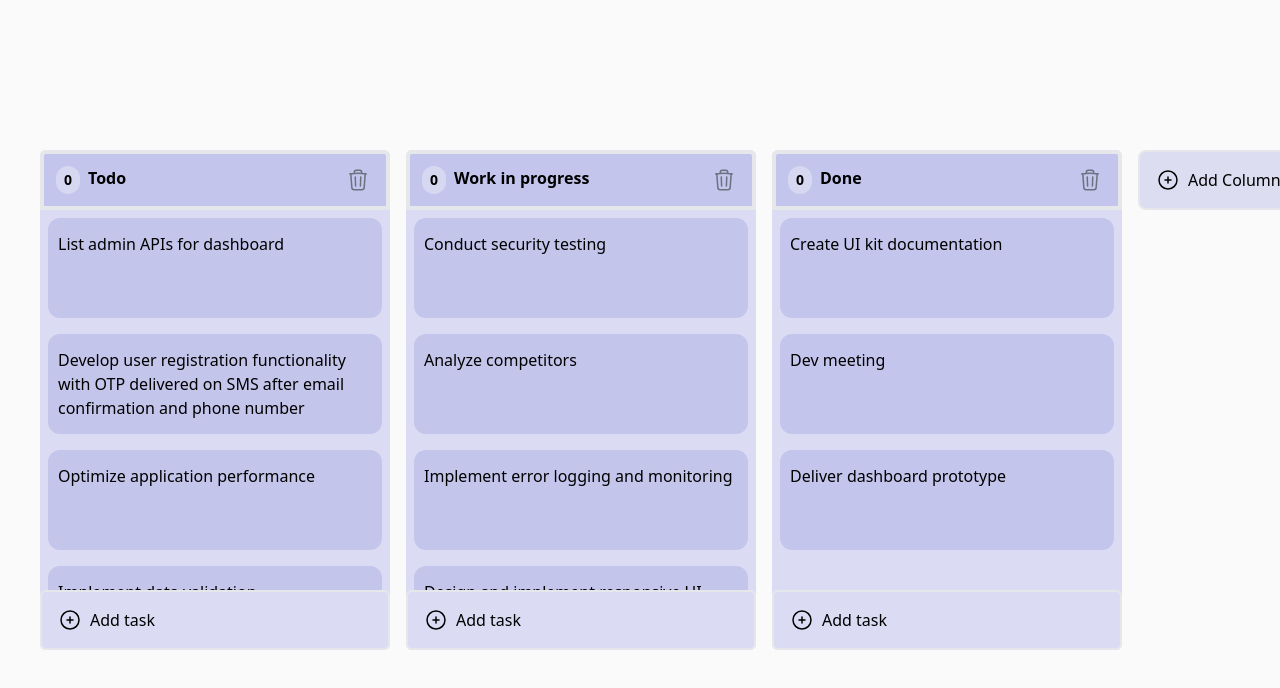
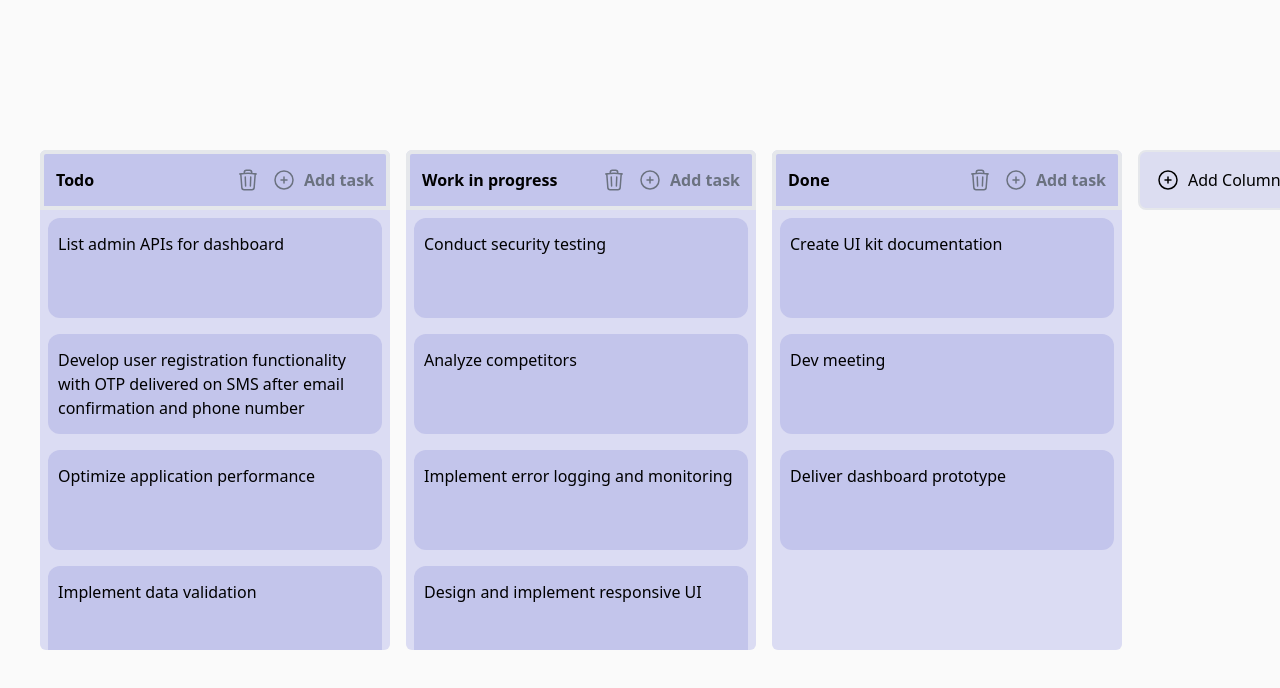
Before and after one commit to dariadia/kanban, a React (Create React App) app: page / in a window 1280 px wide. Shown: the top 688 px of the page. Built offline with nearby package versions, Linux system fonts and the light colour scheme.

Commit message:
style app

```diff
--- a/src/components/ColumnContainer.tsx
+++ b/src/components/ColumnContainer.tsx
@@ -15,7 +15,7 @@ interface Props {
   tasks: Task[]
 }
 
-export const  ColumnContainer: React.FC<Props> = ({
+export const ColumnContainer: React.FC<Props> = ({
   column,
   deleteColumn,
   updateColumn,
@@ -56,18 +56,7 @@ export const  ColumnContainer: React.FC<Props> = ({
       <div
         ref={setNodeRef}
         style={style}
-        className="
-      bg-columnBackgroundColor
-      opacity-40
-      border-2
-      border-pink-500
-      w-[350px]
-      h-[500px]
-      max-h-[500px]
-      rounded-md
-      flex
-      flex-col
-      "
+        className="bg-columnBackgroundColor opacity-40 border-2 border-pink-500 w-[350px] h-[500px] max-h-[500px] rounded-md flex flex-col"
       ></div>
     )
   }
@@ -76,15 +65,7 @@ export const  ColumnContainer: React.FC<Props> = ({
     <div
       ref={setNodeRef}
       style={style}
-      className="
-  bg-columnBackgroundColor
-  w-[350px]
-  h-[500px]
-  max-h-[500px]
-  rounded-md
-  flex
-  flex-col
-  "
+      className="bg-columnBackgroundColor w-[350px] h-[500px] max-h-[500px] rounded-md flex flex-col"
     >
       <div
         {...attributes}
@@ -92,37 +73,9 @@ export const  ColumnContainer: React.FC<Props> = ({
         onClick={() => {
           setEditMode(true)
         }}
-        className="
-      bg-mainBackgroundColor
-      text-md
-      h-[60px]
-      cursor-grab
-      rounded-md
-      rounded-b-none
-      p-3
-      font-bold
-      border-columnBackgroundColor
-      border-4
-      flex
-      items-center
-      justify-between
-      "
+        className="bg-mainBackgroundColor text-md h-[60px] cursor-grab rounded-md rounded-b-none p-3 font-bold border-columnBackgroundColor border-4 flex items-center justify-between"
       >
         <div className="flex gap-2">
-          <div
-            className="
-        flex
-        justify-center
-        items-center
-        bg-columnBackgroundColor
-        px-2
-        py-1
-        text-sm
-        rounded-full
-        "
-          >
-            0
-          </div>
           {!editMode && column.title}
           {editMode && (
             <input
@@ -140,24 +93,26 @@ export const  ColumnContainer: React.FC<Props> = ({
             />
           )}
         </div>
+        <div className="flex gap-2">
           <button
             onClick={() => {
               deleteColumn(column.selfUuid)
             }}
-          className="
-        stroke-gray-500
-        hover:stroke-white
-        hover:bg-columnBackgroundColor
-        rounded
-        px-1
-        py-2
-        "
+            className="stroke-gray-500 hover:stroke-lilac-500 rounded px-1 py-2"
           >
             <TrashIcon />
           </button>
+          <button
+            className="flex gap-2 text-gray-500 items-center rounded-md hover:text-lilac-500"
+            onClick={() => {
+              createTask(column.selfUuid)
+            }}
+          >
+            <PlusIcon />
+            Add task
+          </button>
         </div>
-
-      {/* Column task container */}
+      </div>
       <div className="flex flex-grow flex-col gap-4 p-2 overflow-x-hidden overflow-y-auto">
         <SortableContext items={tasksUuids}>
           {tasks.map((task) => (
@@ -170,16 +125,6 @@ export const  ColumnContainer: React.FC<Props> = ({
           ))}
         </SortableContext>
       </div>
-      {/* Column footer */}
-      <button
-        className="flex gap-2 items-center border-columnBackgroundColor border-2 rounded-md p-4 border-x-columnBackgroundColor hover:bg-mainBackgroundColor hover:text-indigo-500 active:bg-black"
-        onClick={() => {
-          createTask(column.selfUuid)
-        }}
-      >
-        <PlusIcon />
-        Add task
-      </button>
     </div>
   )
 }
```
Also changed, not shown: src/index.css. Lines whose indentation alone changed are shown as unchanged.
